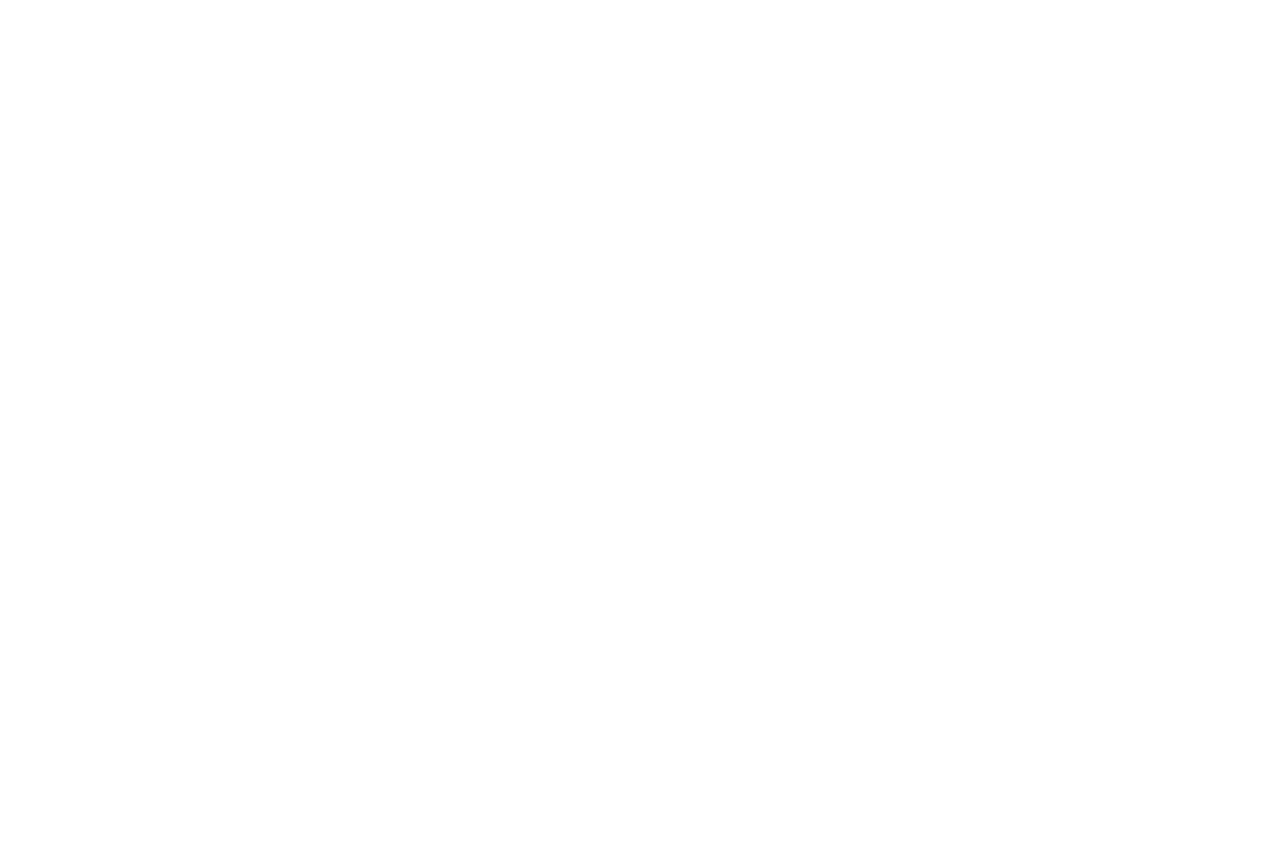
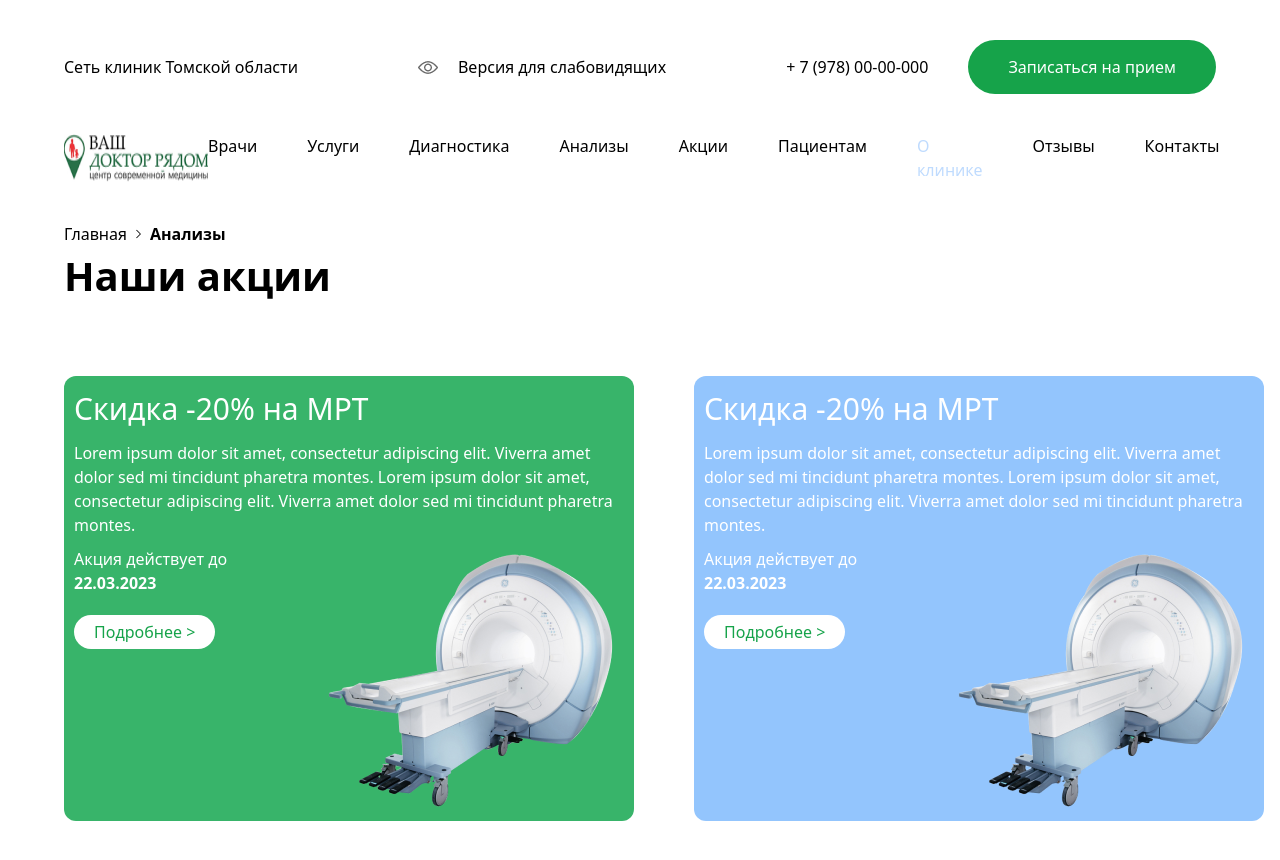
Before and after one commit to Mehroj4949/exam, a website: page src/page3.html in a window 1280 px wide. Before the commit the page ends 800 px from the top, so only its background shows below. Drawn offline with Linux system fonts and the light colour scheme.

Commit message:
finished header and one section

```diff
--- a/src/page3.html
+++ b/src/page3.html
@@ -1,12 +1,94 @@
 <!DOCTYPE html>
 <html lang="en">
+
 <head>
     <meta charset="UTF-8">
     <meta name="viewport" content="width=device-width, initial-scale=1.0">
     <title>Document</title>
     <link rel="stylesheet" href="./output.css">
 </head>
+
 <body>
+    <header>
+        <nav class="w-[90%] m-auto hidden justify-between mt-10 items-center lg:flex">
+            <p>Сеть клиник Томской области</p>
+            <div class="flex items-center gap-[20px]">
+                <img src="./view 1.png" alt="">
+                <p>Версия для слабовидящих</p>
+            </div>
+            <div class="flex gap-10 items-center">
+                <h1>+ 7 (978) 00-00-000</h1>
+                <p class="px-[40px] py-[15px] bg-green-600 rounded-[50px] text-white">Записаться на прием</p>
+            </div>
+        </nav>
+    </header>
+    <main>
+        <section class="w-[90%] m-auto mt-10 flex justify-between lg:flex ">
+            <img src="./image 1 (1).png" alt="">
+            <div class="hidden  lg:flex gap-[50px]">
+                <p>Врачи</p>
+                <p>Услуги</p>
+                <p>Диагностика</p>
+                <p>Анализы</p>
+                <p>Акции</p>
+                <p>Пациентам</p>
+                <p class="text-blue-200"> <a href="./page3.html">О клинике</a></p>
+                <p>Отзывы</p>
+                <p>Контакты</p>
+            </div>
+            <img src="./burger.png" alt="" class="lg:hidden">
+        </section>
+        <div class="w-[90%] m-auto mt-10 flex items-center gap-[5px]">
+            <h1>Главная</h1>
+            <img src="./down-arrow (1) 1.png" alt="">
+            <h1 class="font-bold">Анализы</h1>
+        </div>
+        <h1 class="text-[40px] font-bold ml-[5%]">Наши акции</h1>
+        <section class="w-[90%] m-auto mt-[70px] lg:flex gap-[30px]">
+            <aside id="tex" class="p-[10px] flex-col md:w-[50%] bg-[#38B46A] text-white flex rounded-xl">
+                <div>
+                    <p class="text-[25px] md:text-[30px]">Скидка -20% на МРТ</p>
+                    <p class="my-[10px]">Lorem ipsum dolor sit amet, consectetur adipiscing elit. Viverra amet dolor
+                        sed
+                        mi tincidunt
+                        pharetra
+                        montes. Lorem ipsum dolor sit amet, consectetur adipiscing elit. Viverra amet dolor sed mi
+                        tincidunt
+                        pharetra montes.</p>
+                    <p class="my[10px]">Акция действует до </p>
+                    <p class="font-bold">22.03.2023</p>
+                    <button class="text-green-600 bg-white py-[5px] px-[20px] rounded-full mt-[20px]">Подробнее >
+                    </button>
+                </div>
+                <div class="ml-[50px] w-[300px] md:ml-[250px] mt-[-140px]">
+                    <img src="./image 4.png" alt="" class="mt-10">
+                </div>
+            </aside>
+            <br>
+            <aside id="tex" class="p-[10px] flex-col md:w-[50%] bg-blue-300 text-white flex rounded-xl">
+                <div>
+                    <p class="text-[25px] md:text-[30px]">Скидка -20% на МРТ</p>
+                    <p class="my-[10px]">Lorem ipsum dolor sit amet, consectetur adipiscing elit. Viverra amet dolor
+                        sed
+                        mi tincidunt
+                        pharetra
+                        montes. Lorem ipsum dolor sit amet, consectetur adipiscing elit. Viverra amet dolor sed mi
+                        tincidunt
+                        pharetra montes.</p>
+                    <p class="my[10px]">Акция действует до </p>
+                    <p class="font-bold">22.03.2023</p>
+                    <button class="text-green-600 bg-white py-[5px] px-[20px] rounded-full mt-[20px]">Подробнее >
+                    </button>
+                </div>
+                <div class="ml-[50px] w-[300px] md:ml-[250px] mt-[-140px]">
+                    <img src="./image 4.png" alt="" class="mt-10">
+                </div>
+            </aside>
+        </section>
+        <section class="w-[90%] m-auto mt-[100px] grid gap-4 grid-cols-4 grid-rows-1">
 
+        </section>
+    </main>
 </body>
+
 </html>
```
Also changed, not shown: src/output.css.
